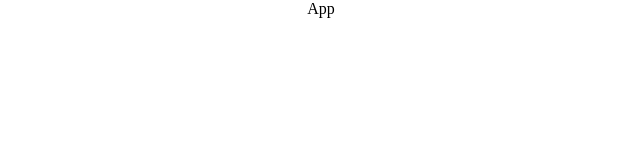
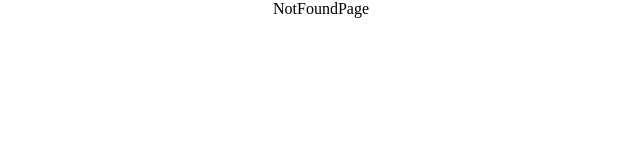
Before and after one commit to Taglat/star-wars-react, a React (Vite) app: page /spaceships in a window 1280 px wide. Shown: the top 160 px of the page, without its empty margins (319-959 px from the left). Built offline with nearby package versions, Linux system fonts and the light colour scheme.

Commit message:
App Router

```diff
--- a/package.json
+++ b/package.json
@@ -11,7 +11,8 @@
   },
   "dependencies": {
     "react": "^18.3.1",
-    "react-dom": "^18.3.1"
+    "react-dom": "^18.3.1",
+    "react-router-dom": "^6.27.0"
   },
   "devDependencies": {
     "@eslint/js": "^9.11.1",
--- /dev/null
+++ b/src/app-router/app-router.tsx
@@ -0,0 +1,53 @@
+import { BrowserRouter, Routes, Route } from "react-router-dom";
+
+import LoginPage from "../pages/login-page/login-page";
+import CharactersPage from "../pages/characters-page/characters-page";
+import PlanetsPage from "../pages/planets-page/planets-page";
+import SpaceshipsPage from "../pages/spaceships-page/spaceships-page";
+import NotFoundPage from "../pages/not-found-page/not-found-page";
+
+type AppRoute = {
+  path: string;
+  element: JSX.Element;
+};
+
+const publicRouter: AppRoute[] = [
+  {
+    path: "/login",
+    element: <LoginPage />,
+  },
+];
+
+const privateRoutes: AppRoute[] = [
+  {
+    path: "/",
+    element: <CharactersPage />,
+  },
+  {
+    path: "/planets",
+    element: <PlanetsPage />,
+  },
+  {
+    path: "/spaceships",
+    element: <SpaceshipsPage />,
+  },
+];
+
+export default function AppRouter() {
+  const isLogined = false;
+
+  return (
+    <BrowserRouter>
+      <Routes>
+        {isLogined
+          ? privateRoutes.map((route) => (
+              <Route path={route.path} element={route.element} />
+            ))
+          : publicRouter.map((route) => (
+              <Route path={route.path} element={route.element} />
+            ))}
+        <Route path="*" element={<NotFoundPage  />} />
+      </Routes>
+    </BrowserRouter>
+  );
+}
--- a/src/app.tsx
+++ b/src/app.tsx
@@ -1,3 +1,5 @@
+import AppRouter from "./app-router/app-router";
+
 export function App() {
-  return <div>App</div>;
+  return <AppRouter />;
 }
```
Also changed, not shown: 1 other file (tests, documents, lock files or other folders).
